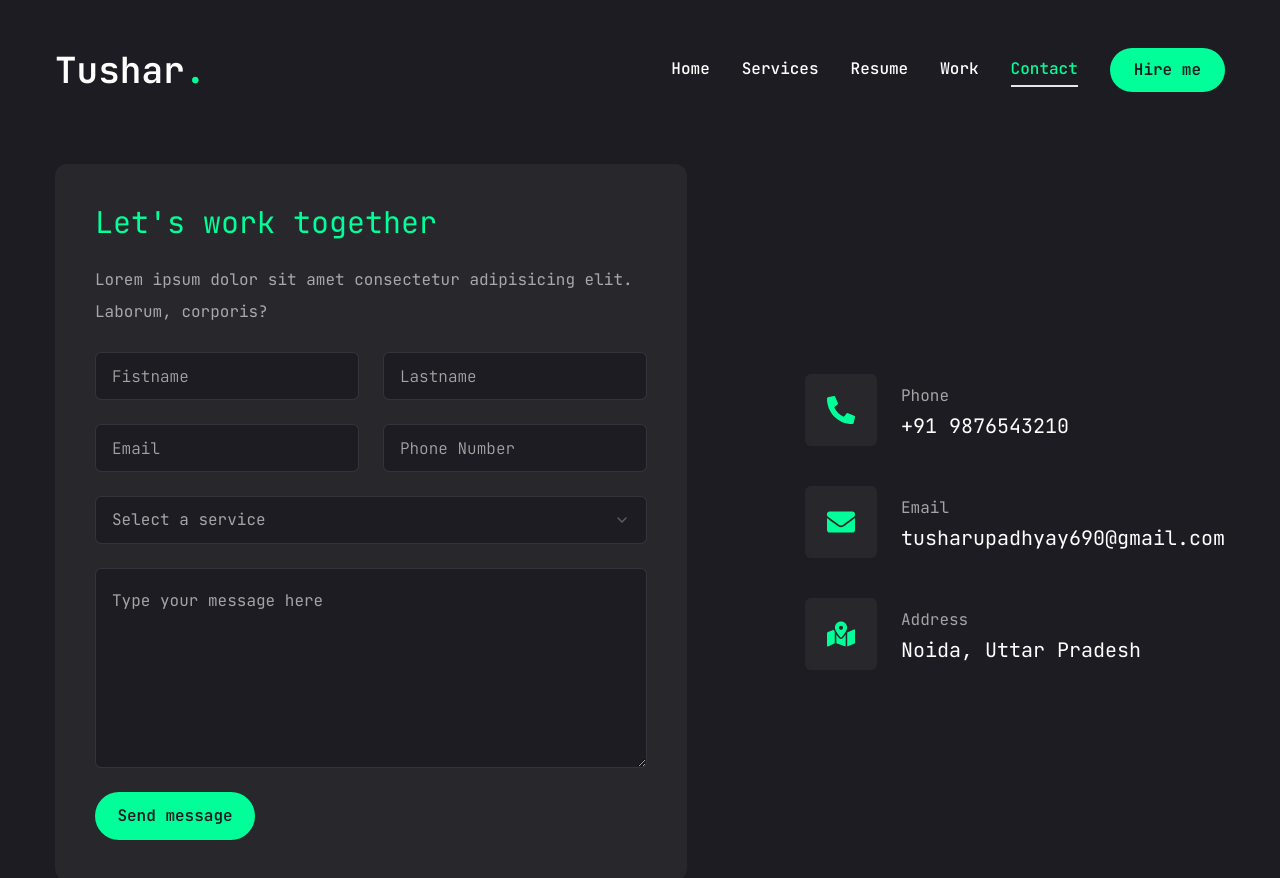
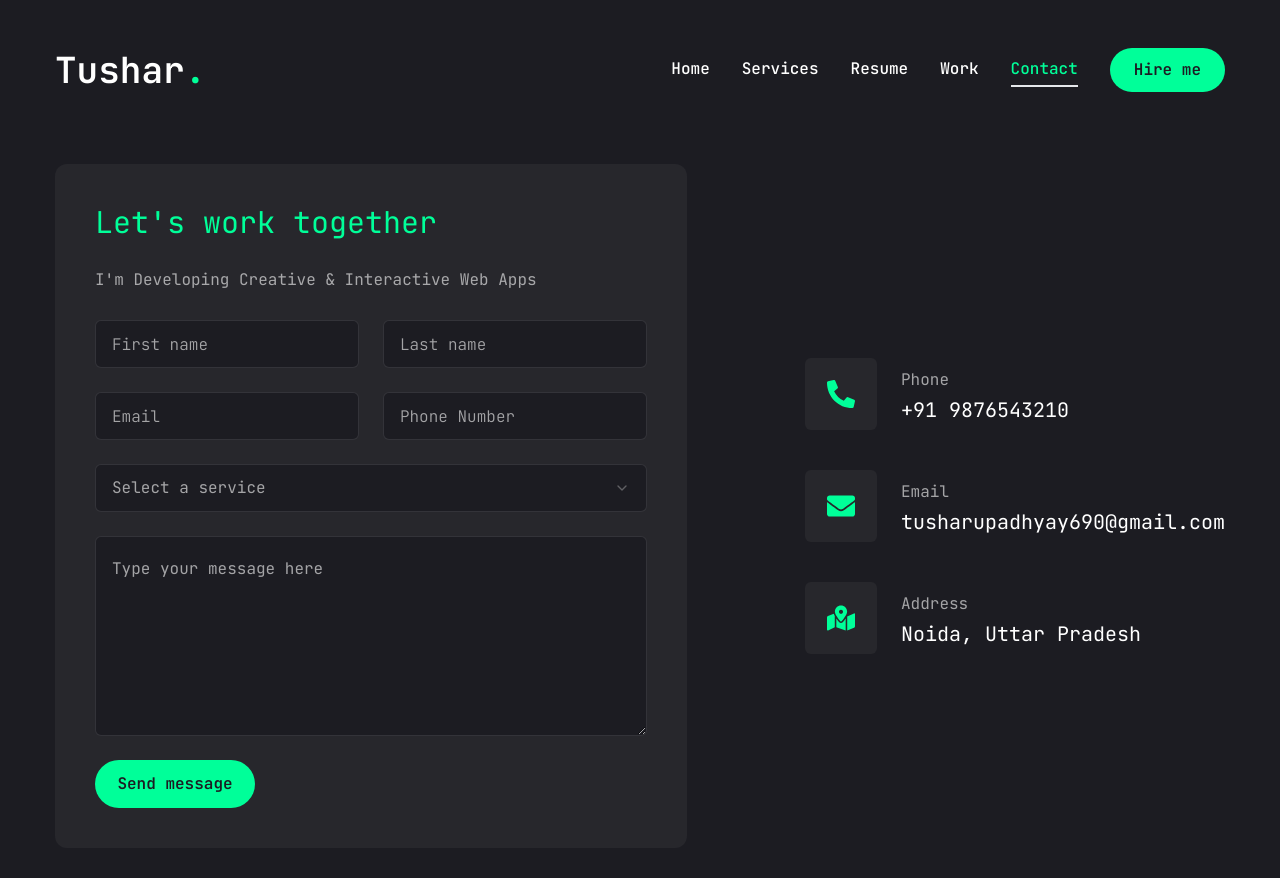
Before and after one commit to tushar-upadhya/portfolio-2023, a Next.js app: page /contact in a window 1280 px wide. Shown: the top 878 px of the page. Built offline with nearby package versions, Linux system fonts and the light colour scheme.

Commit message:
fix all bugs

```diff
--- a/app/contact/page.jsx
+++ b/app/contact/page.jsx
@@ -30,16 +30,15 @@ const ContactPage = () => {
           {/* form */}
           <div className="xl:w-[54%] order-2 xl:order-none">
             <form className="flex flex-col gap-6 p-10 bg-[#27272c] rounded-xl">
-              <h3 className="text-3xl text-accent">Let's work together</h3>
+              <h3 className="text-3xl text-accent">Let&#39;s work together</h3>
               <p className="text-white/60">
-                Lorem ipsum dolor sit amet consectetur adipisicing elit.
-                Laborum, corporis?
+                I&#39;m Developing Creative & Interactive Web Apps
               </p>
 
               {/* input */}
               <div className="grid grid-cols-1 gap-6 md:grid-cols-2">
-                <Input type="firstname" placeholder="Fistname" />
-                <Input type="lastname" placeholder="Lastname" />
+                <Input type="firstname" placeholder="First name" />
+                <Input type="lastname" placeholder="Last name" />
                 <Input type="email" placeholder="Email" />
                 <Input type="phone" placeholder="Phone Number" />
               </div>
@@ -59,7 +58,6 @@ const ContactPage = () => {
               </Select>
 
               {/* textarea */}
-
               <Textarea
                 className="h-[200px]"
                 placeholder="Type your message here"
@@ -79,11 +77,11 @@ const ContactPage = () => {
                 return (
                   <li key={index} className="flex items-center gap-6">
                     <div className="w-[52px] h-[52px] xl:w-[72px] xl:h-[72px] bg-[#27272c] text-accent rounded-md flex items-center justify-center">
-                      <div className="text-[28px]"> {item.icon}</div>
+                      <div className="text-[28px]">{item.icon}</div>
                     </div>
                     <div className="flex-1">
                       <p className="text-white/60">{item.title}</p>
-                      <h3 className="text-xl ">{item.description}</h3>
+                      <h3 className="text-xl">{item.description}</h3>
                     </div>
                   </li>
                 );
--- a/app/page.jsx
+++ b/app/page.jsx
@@ -15,7 +15,7 @@ export default function Home() {
           <div className="order-2 text-center xl:text-left xl:order-none ">
             <span className="text-xl">Frontend Developer</span>
             <h1 className="mb-6 h1">
-              Hello I'm <br />{" "}
+              Hello I&#39;m <br />{" "}
               <span className="text-accent">Tushar Upadhyay</span>
             </h1>
 
--- a/components/Socials.jsx
+++ b/components/Socials.jsx
@@ -6,7 +6,7 @@ const Socials = ({ containerStyles, iconStyles }) => {
     <div className={containerStyles}>
       {socialsLink.map((item, index) => {
         return (
-          <Link href={item.path} className={iconStyles}>
+          <Link href={item.path} className={iconStyles} key={index}>
             {item.icon}
           </Link>
         );
```
